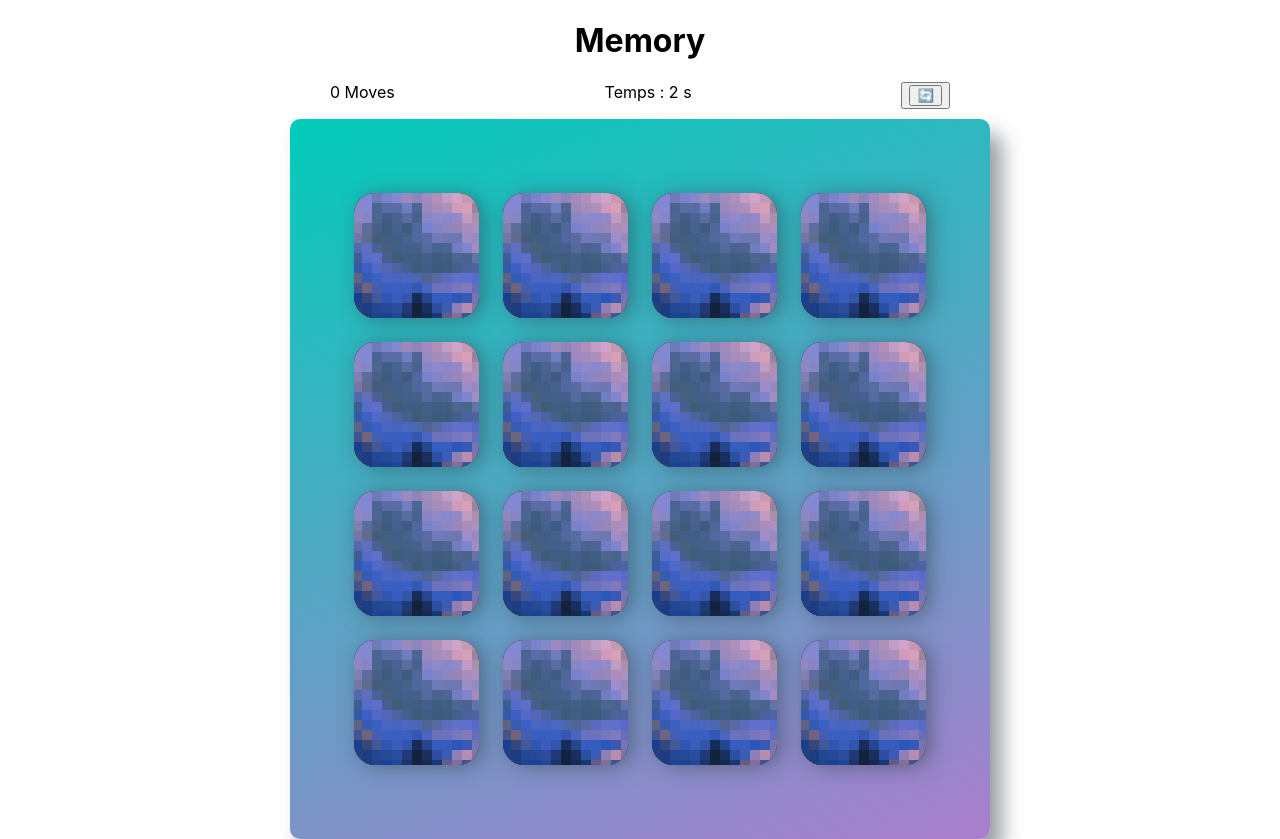
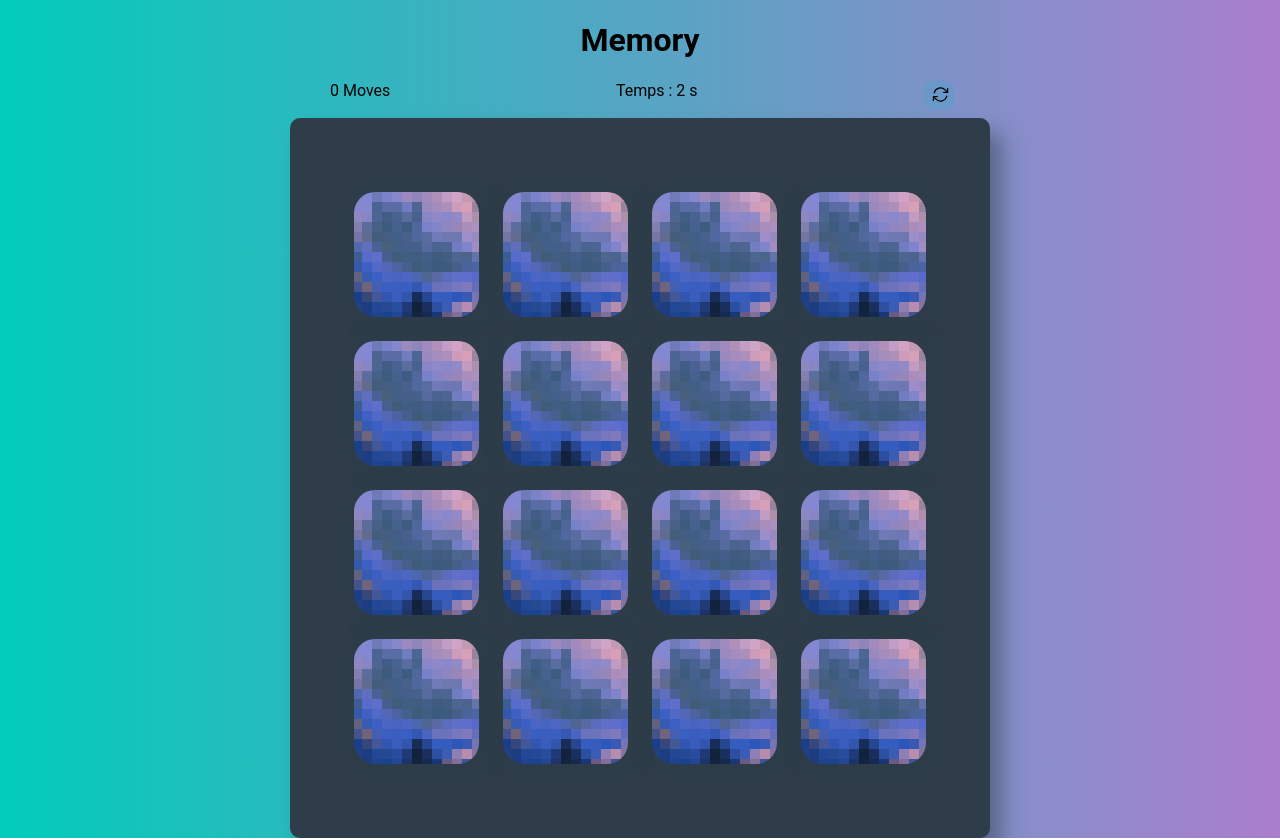
Before and after one commit to MemoryProject/MemoryGame, a React (Create React App) app: page / in a window 1280 px wide. Both pictures are taken after a click on the button "Commencer le jeu". Built offline with nearby package versions, Linux system fonts and the light colour scheme.

Commit message:
Ajout d'un background et svg au bouton restart

```diff
--- a/src/component/Game.tsx
+++ b/src/component/Game.tsx
@@ -193,8 +193,14 @@ const Game: React.FC = () => {
                                     <section className="score-panel">
                                         <p><span id="moves">{moves}</span> Moves</p>
                                         <div id="timer">Temps : {seconds} s</div>
-                                        <button id="restartClick">
-                                            <button onClick={restartGame}>🔄</button>
+                                        <button className="restart-button" id="restartClick">
+                                            <button className="restart-button" onClick={restartGame}>
+                                                <svg xmlns="http://www.w3.org/2000/svg" fill="none" viewBox="0 0 24 24"
+                                                     strokeWidth={1.5} stroke="currentColor" className="w-6 h-6">
+                                                    <path strokeLinecap="round" strokeLinejoin="round"
+                                                          d="M16.023 9.348h4.992v-.001M2.985 19.644v-4.992m0 0h4.992m-4.993 0 3.181 3.183a8.25 8.25 0 0 0 13.803-3.7M4.031 9.865a8.25 8.25 0 0 1 13.803-3.7l3.181 3.182m0-4.991v4.99"/>
+                                                </svg>
+                                            </button>
                                         </button>
                                     </section>
                                     <section className="memory-box">
--- a/src/pages/App.css
+++ b/src/pages/App.css
@@ -1,3 +1,8 @@
+body {
+    background: linear-gradient(90deg, #02ccba 0%, #aa7ecd 100%);
+    font-family: 'Roboto', sans-serif;
+}
+
 .game-frame {
     display: flex;
     justify-content: center;
@@ -23,7 +28,7 @@
     /* Centrer les cartes verticalement */
     width: 660px;
     min-height: 680px;
-    background: linear-gradient(160deg, #02ccba 0%, #aa7ecd 100%);
+    background: #2e3d49;
     border-radius: 10px;
     box-shadow: 12px 15px 20px 0 rgba(46, 61, 73, 0.5);
     margin: auto;
@@ -66,3 +71,15 @@
 .score-panel p {
     margin: 0;
 }
+
+.restart-button {
+    padding: 2px 4px;
+    border: none;
+    border-radius: 8px;
+    background: #6a98c8;
+    font-size: 16px;
+    cursor: pointer;
+    transition: background 0.3s;
+    width: 27px;
+    height: 27px;
+}
```
